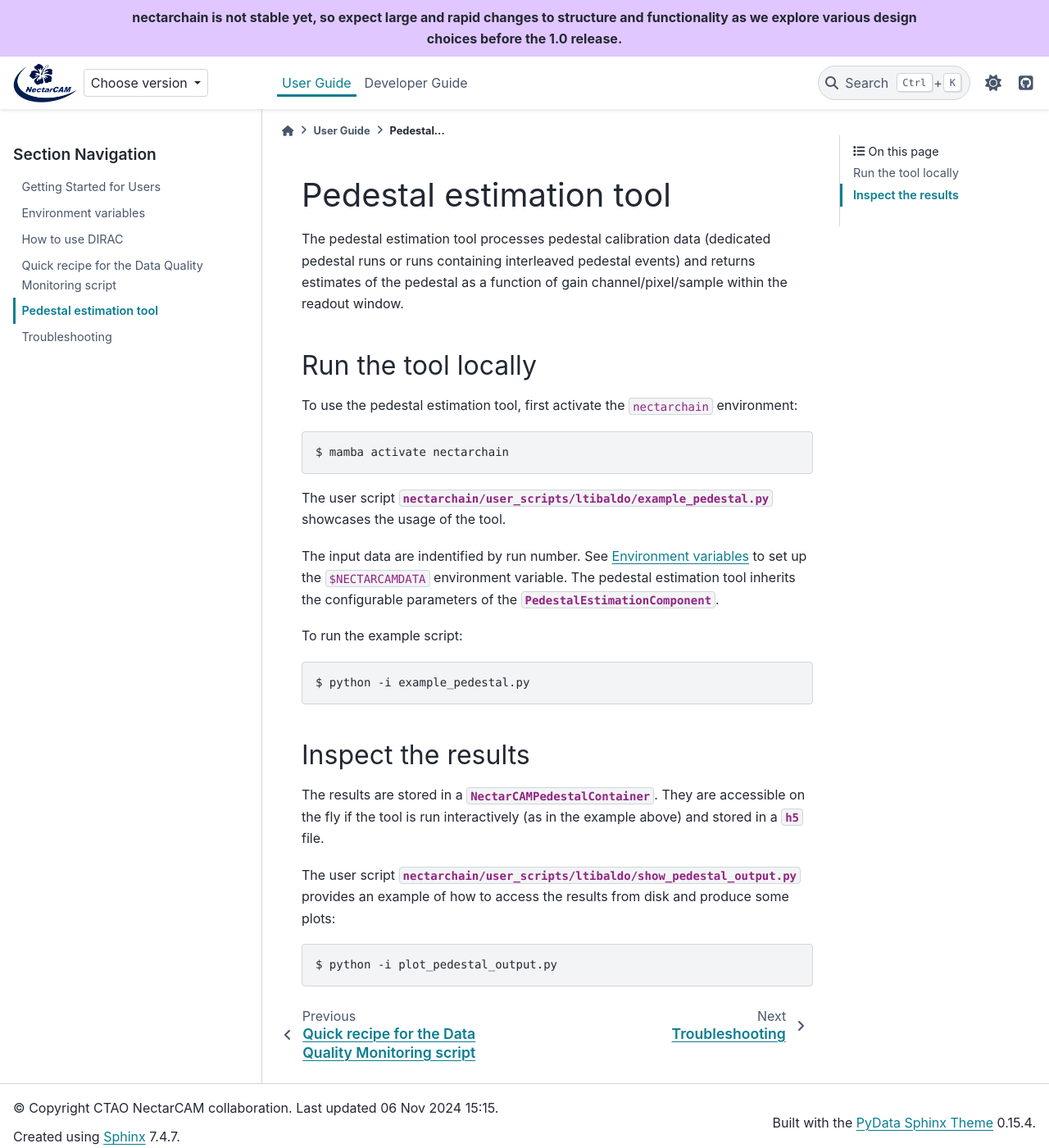
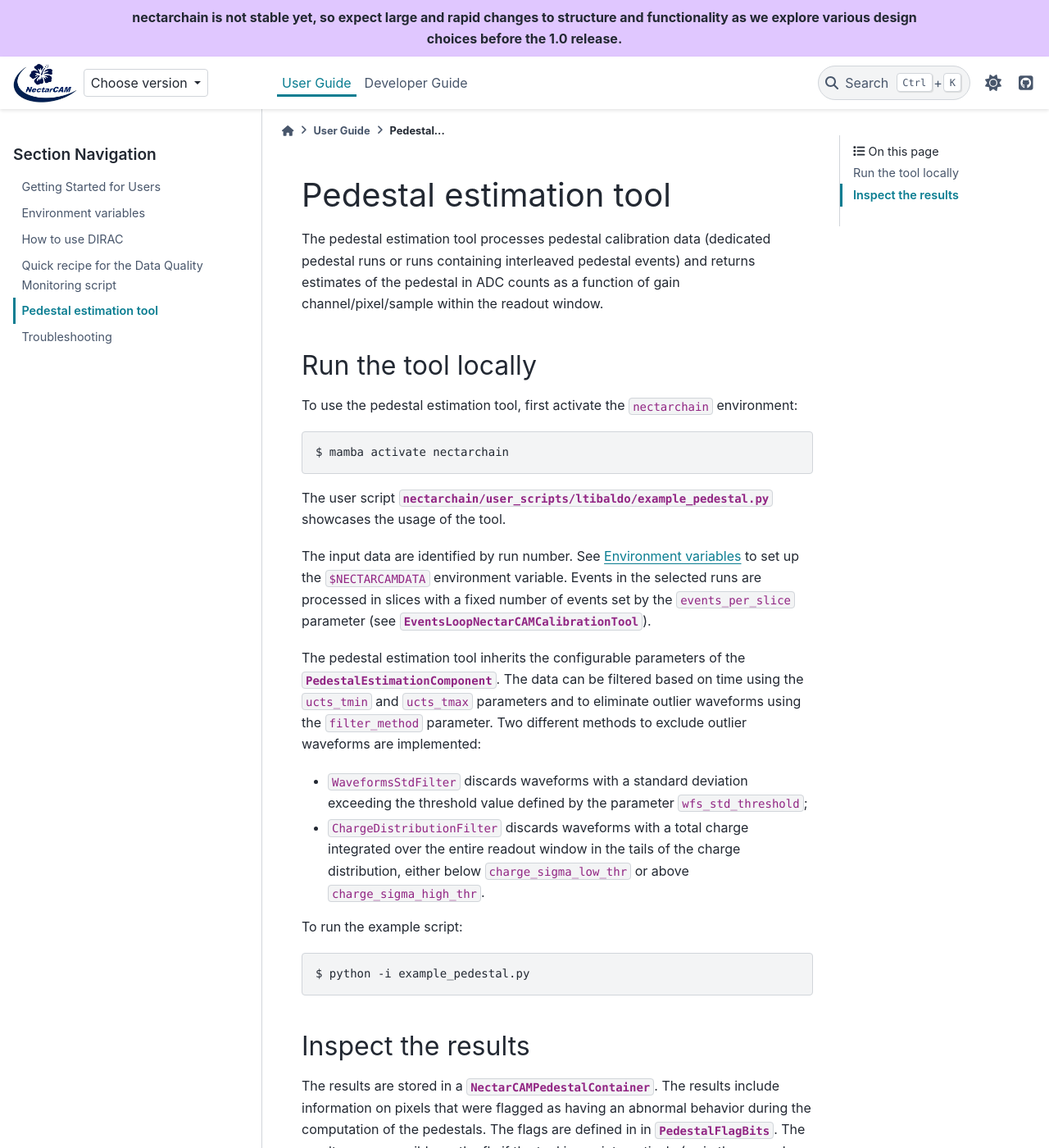
Before and after one commit to cta-observatory/nectarchain, a Sphinx documentation site: the page built from docs/user-guide/howto-pedestal.rst, in a window 1280 px wide and 1400 px high. Shown: the whole window at 82% size. Built offline with Sphinx 7.4.7 and the PyData theme 0.15.4, drawn with Linux system fonts in a browser that asks for light colours; pages that are not in the unit, such as notebooks, are missing from menus; the version number could not be read and is left out; some of the changed text lies outside the part shown.

Commit message:
additions/corrections suggested by jph

```diff
--- a/docs/user-guide/howto-pedestal.rst
+++ b/docs/user-guide/howto-pedestal.rst
@@ -2,7 +2,9 @@
 
 Pedestal estimation tool
 -------------------------------
-The pedestal estimation tool processes pedestal calibration data (dedicated pedestal runs or runs containing interleaved pedestal events) and returns estimates of the pedestal as a function of gain channel/pixel/sample within the readout window.
+The pedestal estimation tool processes pedestal calibration data
+(dedicated pedestal runs or runs containing interleaved pedestal
+events) and returns estimates of the pedestal in ADC counts as a function of gain channel/pixel/sample within the readout window.
 
 Run the tool locally
 =========================
@@ -15,7 +17,25 @@ To use the pedestal estimation tool, first activate the ``nectarchain`` environm
 
 The user script `nectarchain/user_scripts/ltibaldo/example_pedestal.py` showcases the usage of the tool.
 
-The input data are indentified by run number. See :ref:`env-vars` to set up the ``$NECTARCAMDATA`` environment variable. The pedestal estimation tool inherits the configurable parameters of the `~nectarchain.makers.component.PedestalComponent.PedestalEstimationComponent`.
+The input data are identified by run number. See :ref:`env-vars` to
+set up the ``$NECTARCAMDATA`` environment variable. Events in the
+selected runs are
+processed in slices with a fixed number of events set by the
+``events_per_slice`` parameter (see `~nectarchain.makers.core.EventsLoopNectarCAMCalibrationTool`).
+
+The pedestal
+estimation tool inherits the configurable parameters of the
+`~nectarchain.makers.component.PedestalComponent.PedestalEstimationComponent`.
+The data can be filtered based on time using the ``ucts_tmin`` and
+``ucts_tmax`` parameters and to eliminate outlier waveforms using the ``filter_method`` parameter. Two different methods to exclude outlier
+waveforms are implemented:
+
+* ``WaveformsStdFilter`` discards waveforms with a standard deviation
+  exceeding the threshold value defined by the parameter
+  ``wfs_std_threshold``;
+
+* ``ChargeDistributionFilter`` discards waveforms with a total charge integrated over the entire readout window in the tails of the charge distribution, either below ``charge_sigma_low_thr`` or above ``charge_sigma_high_thr``.
+
 
 To run the example script:
 
@@ -25,7 +45,13 @@ To run the example script:
 
 Inspect the results
 =========================
-The results are stored in a `~nectarchain.data.container.pedestalContainer.NectarCAMPedestalContainer`. They are accessible on the fly if the tool is run interactively (as in the example above) and stored in a `.h5` file.
+The results are stored in a
+`~nectarchain.data.container.pedestalContainer.NectarCAMPedestalContainer`. The
+results include information on pixels that were flagged as having
+an abnormal behavior during the computation of the pedestals. The
+flags are defined in in
+`~nectarchain.data.container.pedestalContainer.PedestalFlagBits`. The
+results are accessible on the fly if the tool is run interactively (as in the example above) and stored in a `.h5` file.
 
 The user script `nectarchain/user_scripts/ltibaldo/show_pedestal_output.py` provides an example of how to access the results from disk and produce some plots:
 
```
